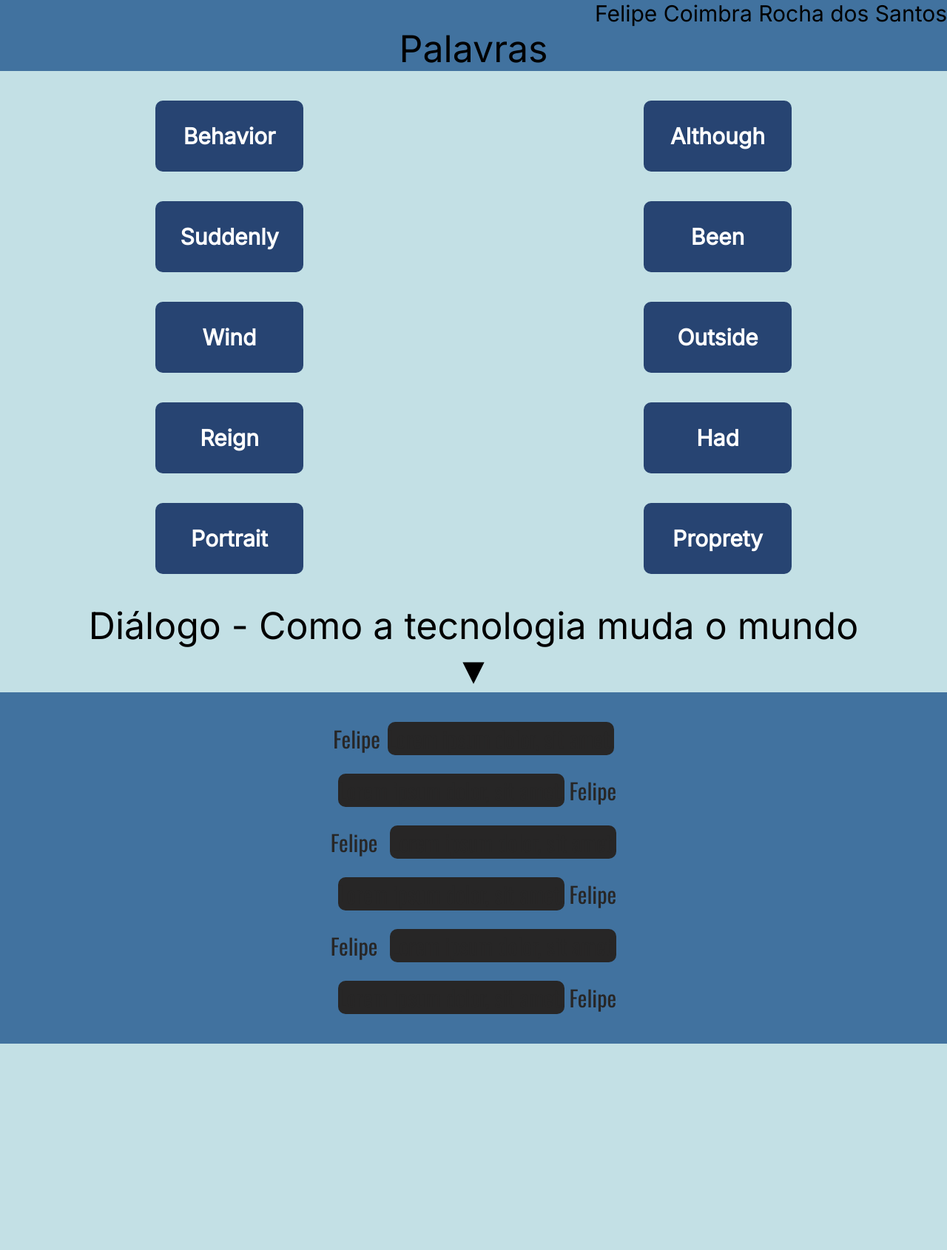
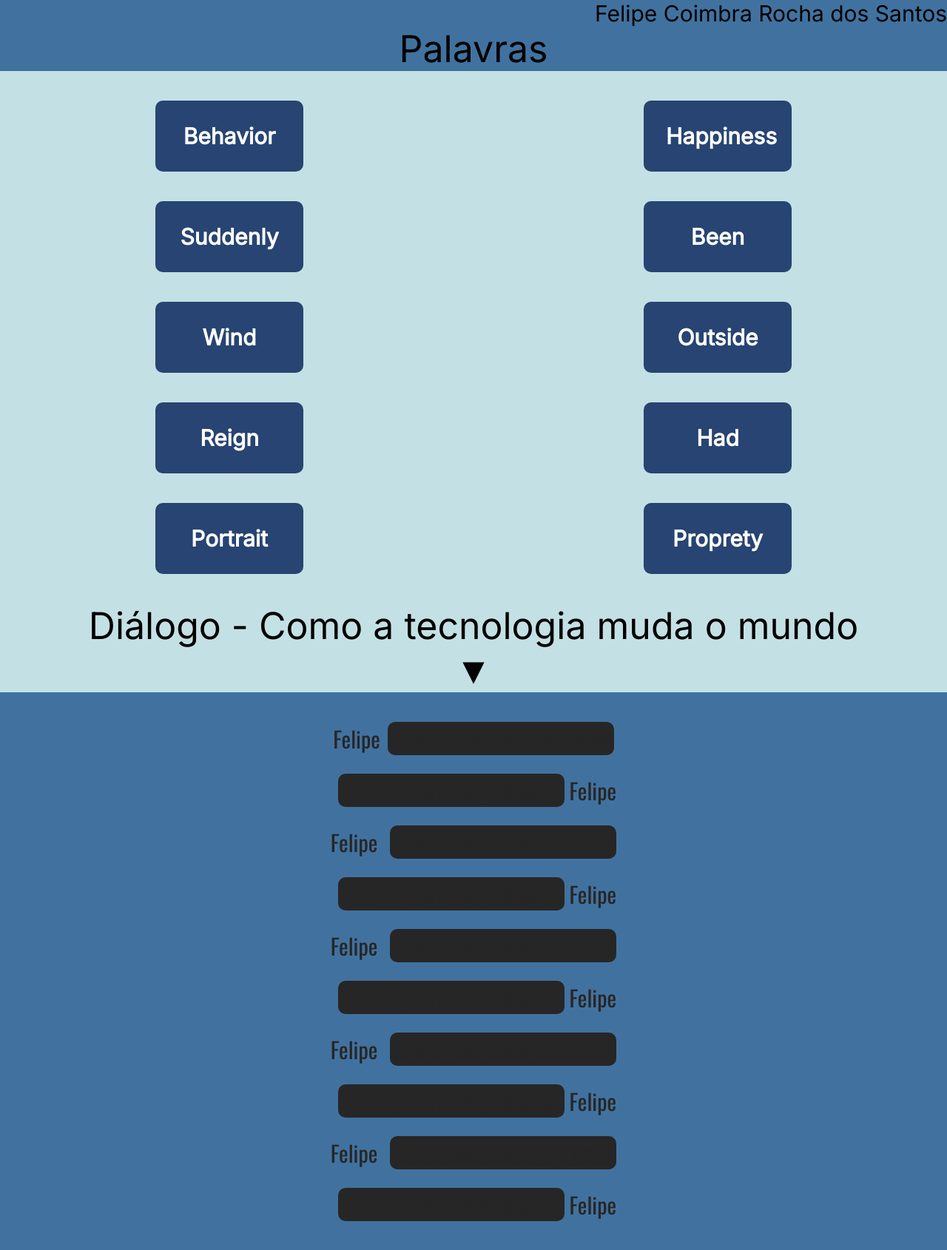
Before and after one commit to felipecoimbra123/Dicionario, a plain HTML site: page index.html in a window 1280 px wide. Shown: the whole page at 74% size. Before the commit the page ends 1411 px from the top, so only its background shows below. Drawn offline with nearby package versions, Linux system fonts and the light colour scheme.

Commit message:
Update index.html

```diff
--- a/index.html
+++ b/index.html
@@ -19,7 +19,7 @@
     <main>
         <section class="palavrasEng">
             <h2>Behavior</h2>
-            <h2>Although</h2>
+            <h2>Happiness</h2>
             <h2>Suddenly</h2>
             <h2>Been</h2>
             <h2>Wind</h2>
@@ -43,9 +43,16 @@
                 <p><span>Lorem ipsum dolor, sit amet.</span> Felipe</p>
                 <p>Felipe <span>Lorem ipsum dolor, sit amet.</span></p>
                 <p><span>Lorem ipsum dolor, sit amet.</span> Felipe</p>
+                <p>Felipe <span>Lorem ipsum dolor, sit amet.</span></p>
+                <p><span>Lorem ipsum dolor, sit amet.</span> Felipe</p>
+                <p>Felipe <span>Lorem ipsum dolor, sit amet.</span></p>
+                <p><span>Lorem ipsum dolor, sit amet.</span> Felipe</p>
             </div>
 
-            <div class="modeloPalavra"></div>
+            <div class="modeloPalavra">
+                <h1>Lorem</h1>
+                <button>Aúdio</button>
+            </div>
             <div class="fundoDicionario"></div>
     </main>
 
```
